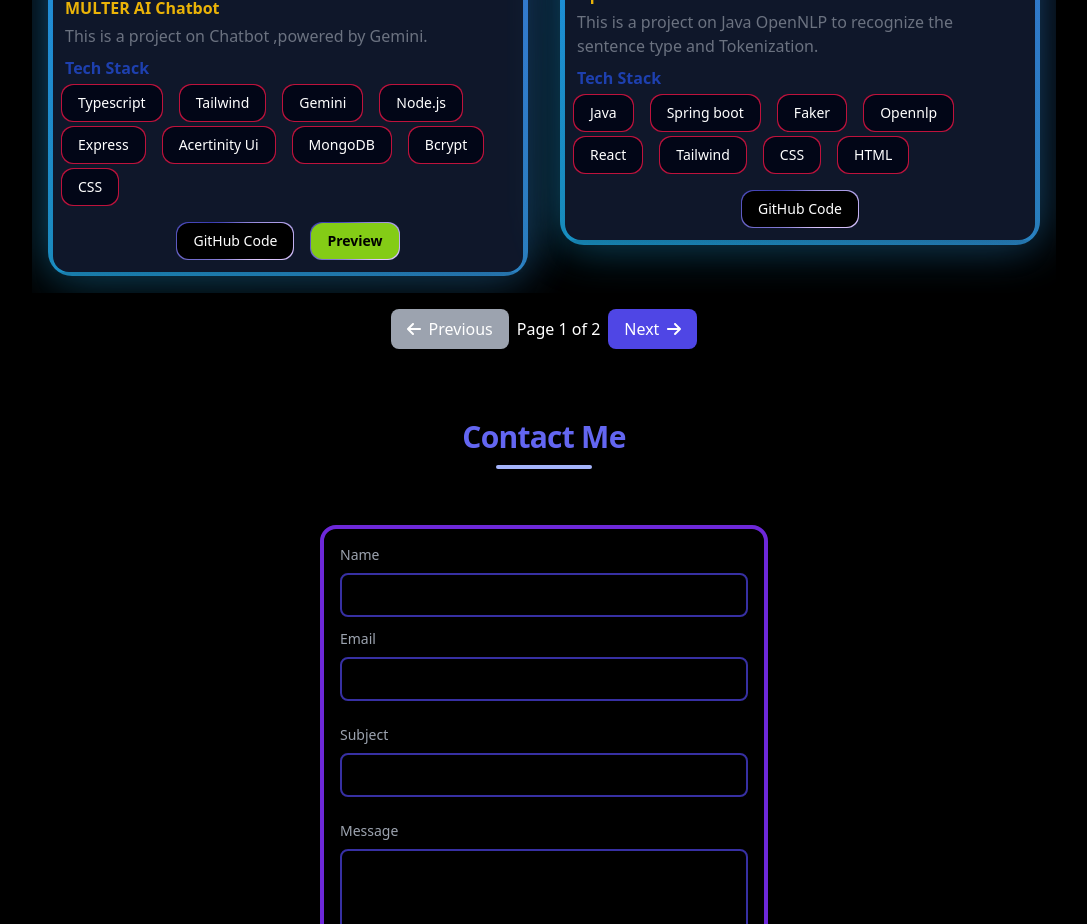
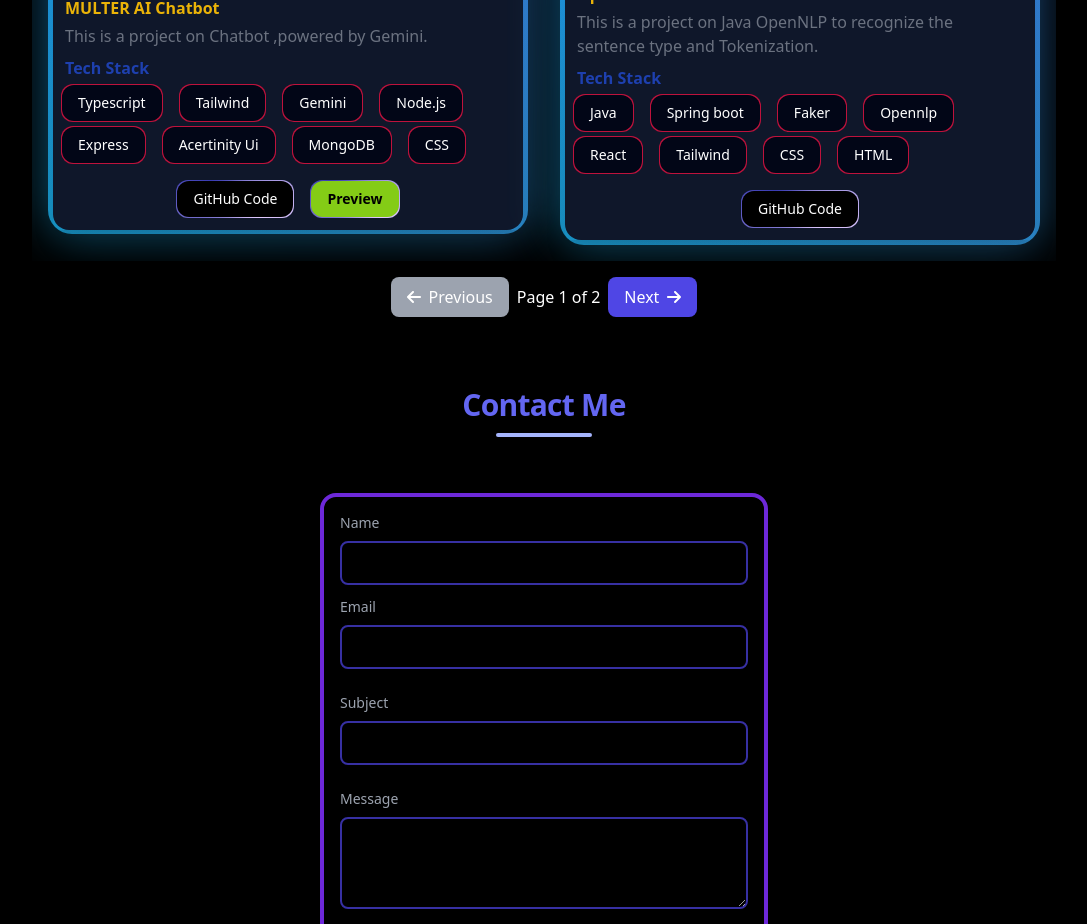
Before and after one commit to chandan789maity/Portfolio, a React (Vite) app: page / in a window 1280 px wide. Shown: the part 2160-3084 px from the top of the page, without its empty margins (96-1183 px from the left). Built offline with nearby package versions, Linux system fonts and the light colour scheme.

Commit message:
ChatBot added

```diff
--- a/src/Pages/projects/Projects.tsx
+++ b/src/Pages/projects/Projects.tsx
@@ -41,7 +41,7 @@ const projects: Project[] = [
     title: "MULTER AI Chatbot",
     image: chat,
     description: "This is a project on Chatbot ,powered by Gemini.",
-    stack: ["Typescript", "Tailwind", "Gemini","Node.js","Express","Acertinity Ui","MongoDB","Bcrypt","CSS"],
+    stack: ["Typescript", "Tailwind", "Gemini","Node.js","Express","Acertinity Ui","MongoDB","CSS"],
     githublink: "https://github.com/chandan789maity/ChatBot-Using-Gemini",
     previewlink: "https://botasai.vercel.app/"
   },
```
